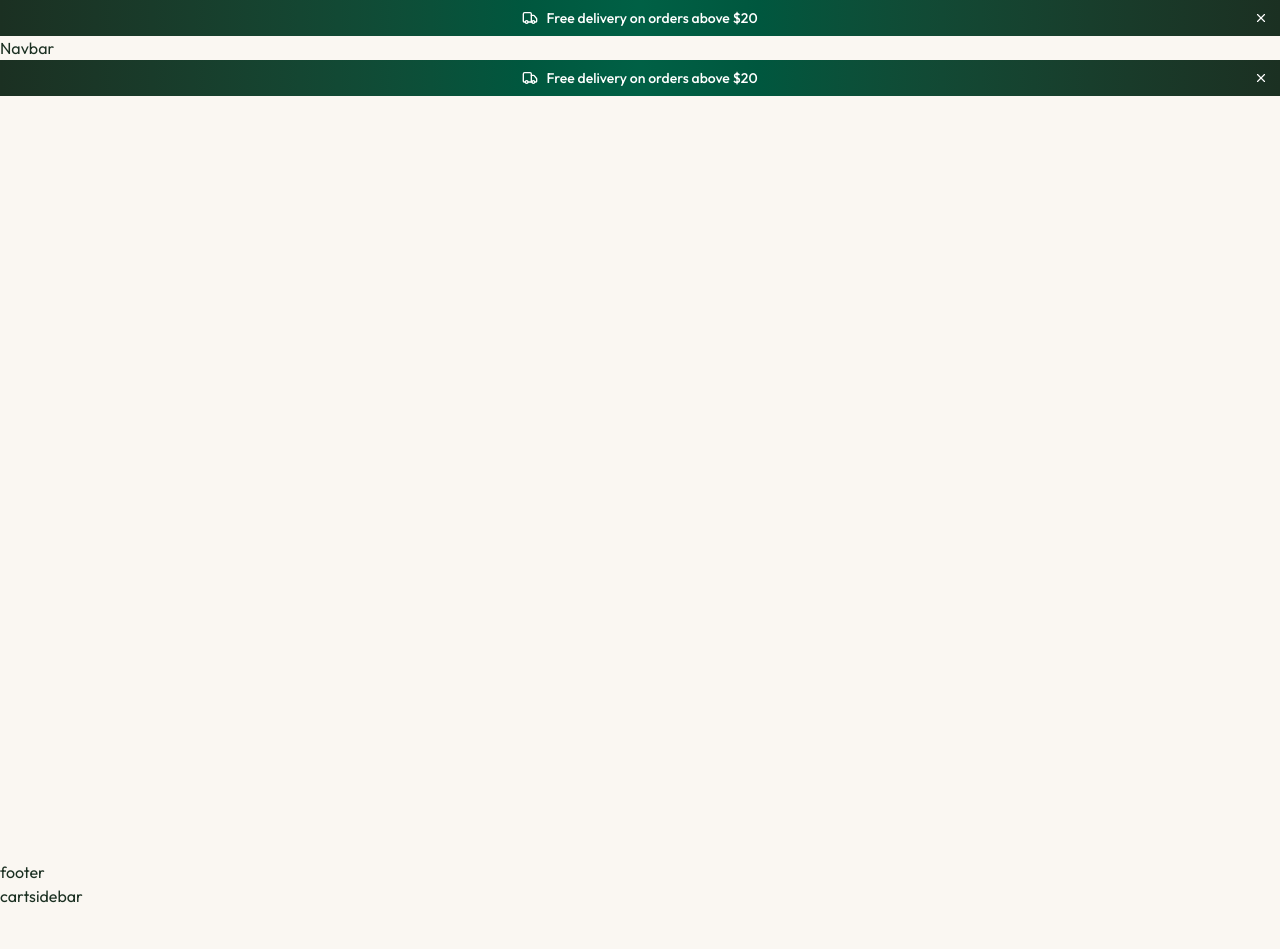
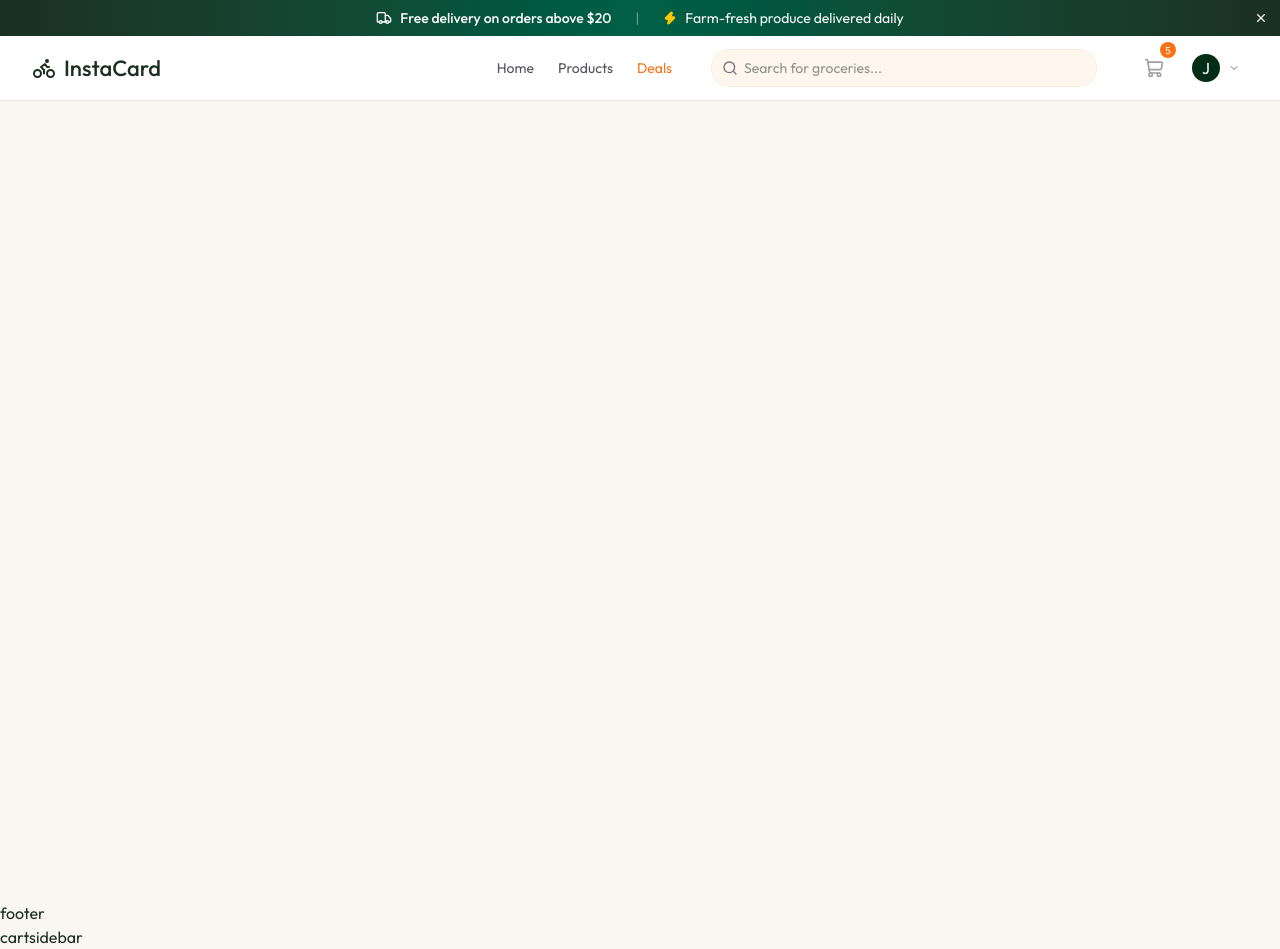
Before and after one commit to ayushad-maker/grocery-delivery, a React (Vite) app in the folder client/: page / in a window 1280 px wide. Before the commit the page ends 908 px from the top, so only its background shows below. Built offline with nearby package versions, Linux system fonts and the light colour scheme.

Commit message:
feat: add Navbar component and integrate it into AppLayout; update Banner component with additional information

```diff
--- a/client/src/components/Banner.tsx
+++ b/client/src/components/Banner.tsx
@@ -1,4 +1,4 @@
-import { TruckIcon, XIcon } from "lucide-react";
+import { TruckIcon, XIcon, ZapIcon } from "lucide-react";
 import { useState } from "react";
 
 const Banner = () => {
@@ -22,7 +22,13 @@
                 Free delivery on orders above $20
               </span>
             </div>
+            <span className="hidden sm:inline text-white/40"> |</span>
+            <div className="hidden sm:flex items-center gap-2">
+              <ZapIcon className="size-3.5 fill-yellow-400 text-yellow-400 shrink-0" />
+              <span>Farm-fresh produce delivered daily</span>
+            </div>
           </div>
+
           <button
             onClick={dismissBanner}
             className="absolute right-2 top-1/2 -translate-y-1/2 p-1 hover:bg-white/10 rounded-full transition-colors"
--- /dev/null
+++ b/client/src/components/Navbar.tsx
@@ -0,0 +1,170 @@
+import {
+  BikeIcon,
+  ChevronDownIcon,
+  MenuIcon,
+  PackageIcon,
+  SearchIcon,
+  ShoppingCartIcon,
+  UserIcon,
+  XIcon,
+} from "lucide-react";
+import { useState } from "react";
+import { Link, useNavigate } from "react-router-dom";
+
+const Navbar = () => {
+  const user: any = {
+    name: "John Doe",
+    email: "john@example.com",
+    isAdmin: true,
+  };
+  const { cartCount, setIsCartOpen } = {
+    cartCount: 5,
+    setIsCartOpen: (_data: any) => {},
+  };
+  const [searchQuery, setSearchQuery] = useState("");
+  const [userMenuOpen, setUserMenuOpen] = useState(false);
+  const navigate = useNavigate();
+
+  return (
+    <nav className="bg-white sticky top-0 z-50 border-b border-app-border">
+      <div className="max-w-7xl mx-auto px-4 sm:px-6 lg:px-8 flex items-center justify-between h-16 gap-4">
+        {/* Logo */}
+        <Link
+          to={"/"}
+          className="flex items-center gap-2 text-[22px] font-medium shrink-0="
+        >
+          <BikeIcon />
+          InstaCard
+        </Link>
+
+        <div className="w-full flex items-center justify-end gap-4 lg:gap-10">
+          {/* Nav Links - Desktop */}
+          <div className="hidden md:flex items-center gap-6 text-sm text-zinc-600">
+            <Link to={"/"}>Home</Link>
+            <Link to={"/products"}>Products</Link>
+            <Link to={"/deals"} className="text-app-orange">
+              Deals
+            </Link>
+          </div>
+
+          {/* Search */}
+          <form className="hidden sm:flex flex-1 max-w-sm text-xs sm:text-sm">
+            <div className="relative w-full">
+              <SearchIcon className="absolute left-2.5 top-1/2 -translate-y-1/2 size-4 text-zinc-500" />
+              <input
+                type="text"
+                placeholder="Search for groceries..."
+                value={searchQuery}
+                onChange={(e) => setSearchQuery(e.target.value)}
+                className="w-full pl-8 p-2 bg-orange-50 rounded-full ring ring-app-orange/15 focus:ring-app-orange/30"
+              />
+            </div>
+          </form>
+
+          {/* Right actions */}
+          <div className="flex itemc-center gap-3">
+            <button
+              className="relative p-2 rounded-xl"
+              onClick={() => setIsCartOpen(true)}
+            >
+              <ShoppingCartIcon className="size-5 text-zinc-400" />
+              {cartCount > 0 && (
+                <span className="absolute -top-1 -right-1 size-4 bg-app-orange text-white text-[10px] rounded-full flex-center ">
+                  {cartCount}
+                </span>
+              )}
+            </button>
+
+            {/* User */}
+            <div>
+              {user ? (
+                <button className="flex items-center gap-2 p-2">
+                  <div className="size-7 rounded-full bg-green-950 text-white flex-center">
+                    {user.name.charAt(0).toUpperCase()}
+                  </div>
+                  <ChevronDownIcon className="size-3 text-zinc-500" />
+                </button>
+              ) : (
+                <div className="flex-center gap-2">
+                  <Link
+                    to={"/login"}
+                    className="hidden md:flex items-center gap-2 px-4 py-2 text-sm font-medium text-white bg-green-950 rounded-full hover:bg-green-950-light transition-colors"
+                  >
+                    <UserIcon size={16} />
+                  </Link>
+                  {userMenuOpen ? (
+                    <XIcon
+                      className="md:hidden"
+                      onClick={() => setUserMenuOpen(!userMenuOpen)}
+                    />
+                  ) : (
+                    <MenuIcon
+                      className="md:hidden"
+                      onClick={() => setUserMenuOpen(!userMenuOpen)}
+                    />
+                  )}
+
+                  {userMenuOpen && (
+                    <>
+                      <div
+                        className="fixed inset-0 z-40"
+                        onClick={() => setUserMenuOpen(false)}
+                      />
+                      <div className="absolute right-0 mt-2.5 w-56 bg-white rounded-xl shadow-lg border border-app-border py-2 z-50 animate-fada-in">
+                        {user && (
+                          <div className="px-4 py-2 border-b border-app-border">
+                            <p className="text-sm font-medium text-zinc-900">
+                              {user?.name}
+                            </p>
+                            <p className="text-xs text-zinc-500">
+                              {user.email}
+                            </p>
+                          </div>
+                        )}
+                        <div onClick={() => setUserMenuOpen(false)}>
+                          {!user && (
+                            <Link to={"/login"}>
+                              <UserIcon size={16} /> Sign In
+                            </Link>
+                          )}
+
+                          {user && (
+                            <Link to={"/orders"} className="dropdown-link">
+                              <PackageIcon size={16} /> My Orders
+                            </Link>
+                          )}
+
+                          {user && (
+                            <Link to={"/addresses"} className="dropdown-link">
+                              <PackageIcon size={16} /> Addresses
+                            </Link>
+                          )}
+
+                          <Link to={"/products"} className="dropdown-link">
+                            <PackageIcon size={16} /> Products
+                          </Link>
+
+                          <Link to={"/deals"} className="dropdown-link">
+                            <PackageIcon size={16} /> Deals
+                          </Link>
+
+                          {user?.isAdmin && (
+                            <Link to={'/admin/products'} className="">
+                            </Link>
+                          )}
+
+                        </div>
+                      </div>
+                    </>
+                  )}
+                </div>
+              )}
+            </div>
+          </div>
+        </div>
+      </div>
+    </nav>
+  );
+};
+
+export default Navbar;
--- a/client/src/pages/AppLayout.tsx
+++ b/client/src/pages/AppLayout.tsx
@@ -1,11 +1,13 @@
 import { Outlet } from "react-router-dom";
 import Banner from "../components/Banner";
+import Navbar from "../components/Navbar";
+
 
 const AppLayout = () => {
   return (
     <>
     <Banner />
-    <p>Navbar</p>
+     <Navbar />
     <main className="min-h-screen">
       <Outlet />
     </main>
--- a/client/src/pages/Home.tsx
+++ b/client/src/pages/Home.tsx
@@ -1,9 +1,9 @@
-import Banner from "../components/Banner"
 
 const Home = () => {
   return (
      <div>
-      <Banner />
+      <>
+      </>
      </div>
   )
 }
```
